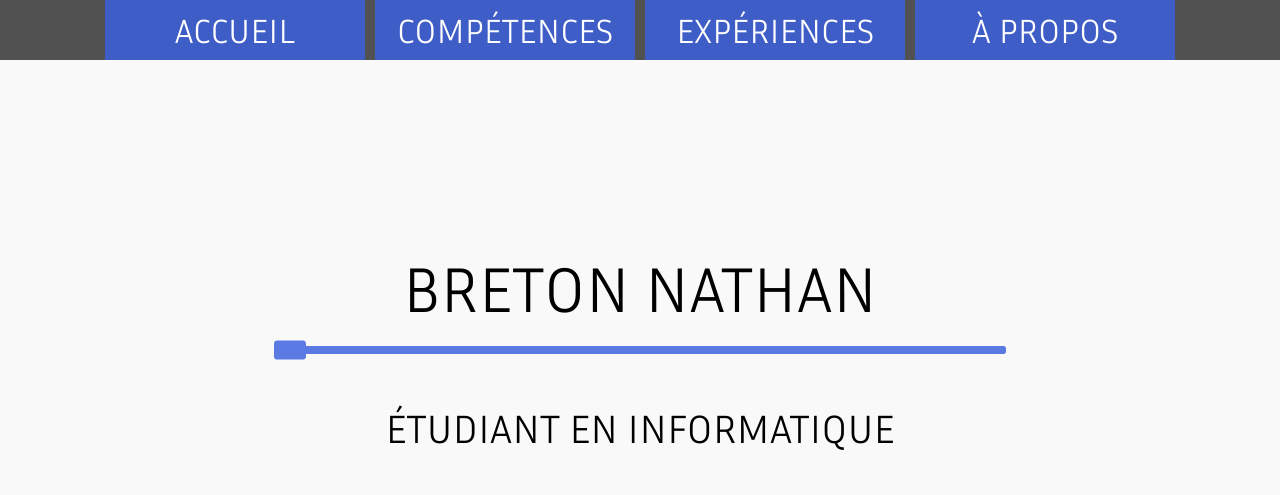
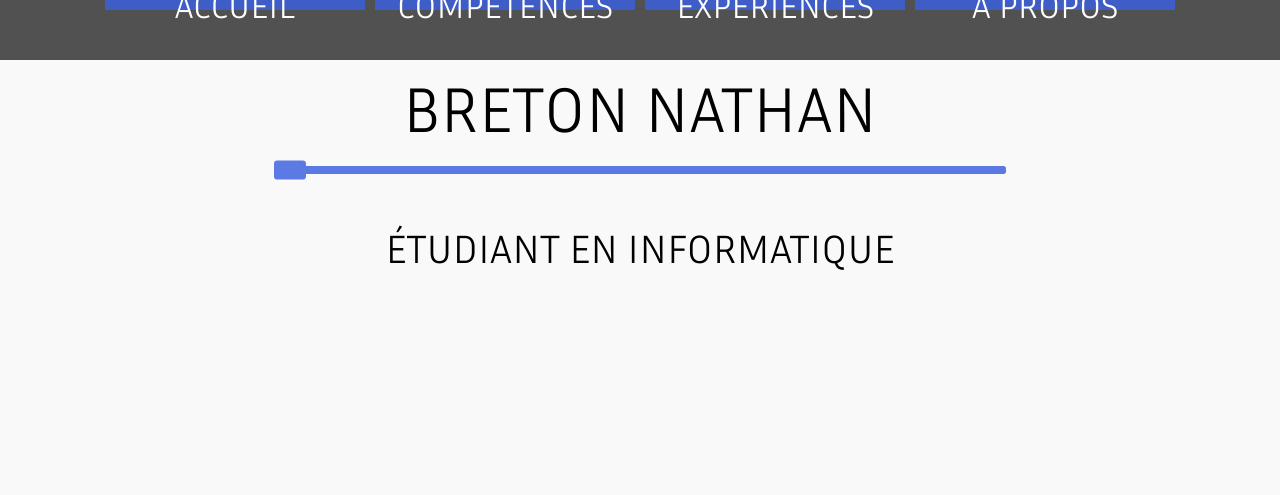
Before and after one commit to Nathan-Brtn/Nathan-Brtn.github.io, a plain HTML site: page index.html in a window 1280 px wide. Drawn offline with Linux system fonts and the light colour scheme.

Commit message:
Update css.css

```diff
--- a/css/css.css
+++ b/css/css.css
@@ -6,10 +6,6 @@ body
   background-color : #F9F9F9;
   font-family: 'Inria Sans', sans-serif;
   font-size: large;
-  display: flex;
-  align-content: center;
-  flex-direction: column;
-  gap: 180px;
 }
 
 @font-face {
@@ -34,6 +30,7 @@ header > div{
   display: flex;
   background-color: rgb(60,96,223,0.83);
   width: 260px;
+  margin-bottom : 50px;
 }
 
 #rectangle{
```
